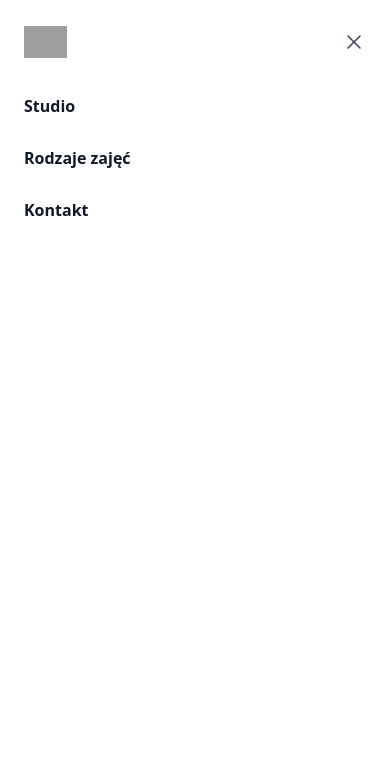
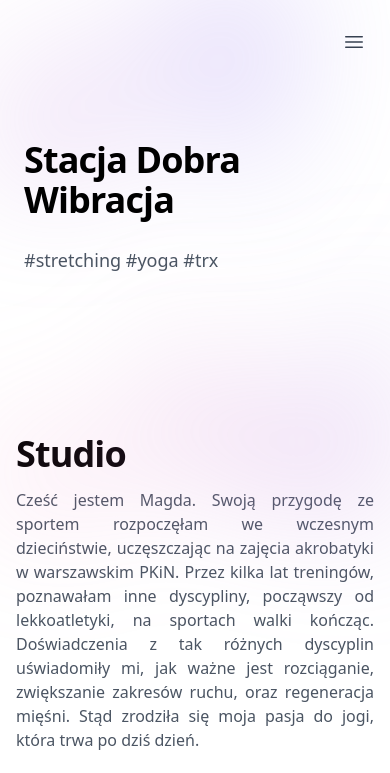
Before and after one commit to jankowwwski/yoga-sdwibracja, a plain HTML site: page index.html in a window 390 px wide. Shown: the top 773 px of the page. Drawn offline with nearby package versions, Linux system fonts and the light colour scheme; grey boxes are pictures that could not be loaded.

Commit message:
hide mobile menu and show hero image on sm and md screens

```diff
--- a/index.html
+++ b/index.html
@@ -61,12 +61,12 @@
         </nav>
         <!-- Mobile menu, show/hide based on menu open state. -->
         <div role="dialog" aria-modal="true">
-          <div focus="true" class="fixed inset-0 z-10 overflow-y-auto bg-white px-6 py-6 lg:hidden">
+          <div focus="true" class="hidden fixed inset-0 z-10 overflow-y-auto bg-white px-6 py-6 lg:hidden">
             <div class="flex h-9 items-center justify-between">
               <div class="flex">
                 <a href="#" class="-m-1.5 p-1.5">
                   <span class="sr-only">Your Company</span>
-                  <img class="h-8" src="https://tailwindui.com/img/logos/mark.svg?color=indigo&shade=600" alt="">
+                  <!-- <img class="h-8" src="https://tailwindui.com/img/logos/mark.svg?color=indigo&shade=600" alt=""> -->
                 </a>
               </div>
               <div class="flex">
@@ -181,7 +181,7 @@
                 Speak to Sales
             </a>  -->
       </div>
-      <div class="hidden lg:mt-0 lg:col-span-5 lg:flex">
+      <div class="lg:mt-0 lg:col-span-5 lg:flex">
         <img
           src="https://scontent-vie1-1.xx.fbcdn.net/v/t1.6435-9/185426983_4343008562377456_4261781103479857928_n.jpg?_nc_cat=111&ccb=1-7&_nc_sid=730e14&_nc_ohc=qXTyjpqkO88AX_dFE0x&tn=qEb0tY3tDDDE_wYS&_nc_ht=scontent-vie1-1.xx&oh=00_AfDVF_r9dZ9ximRo5aI61f5_Ufp5QX5EelSW1A4xY4ARVA&oe=63E7A6AF"
           alt="magda">
```
